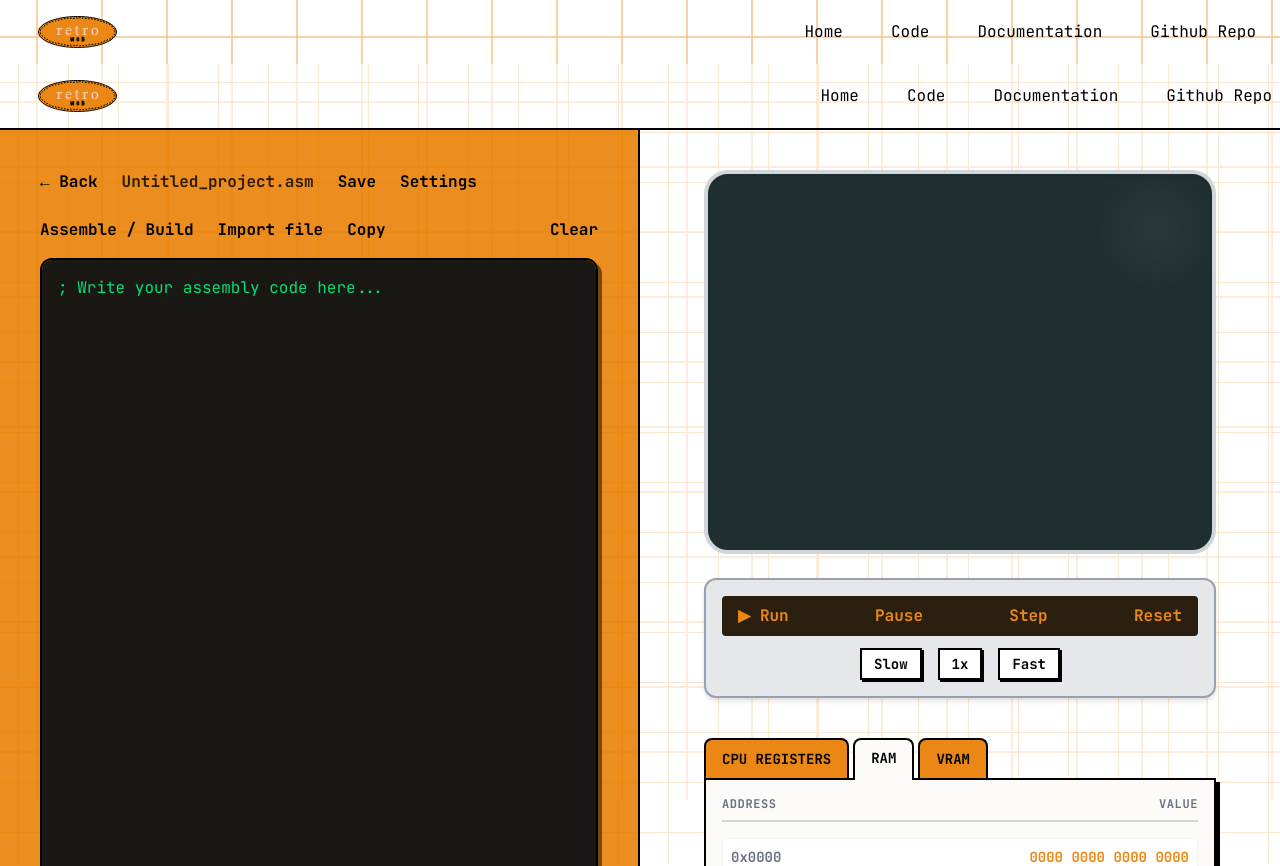
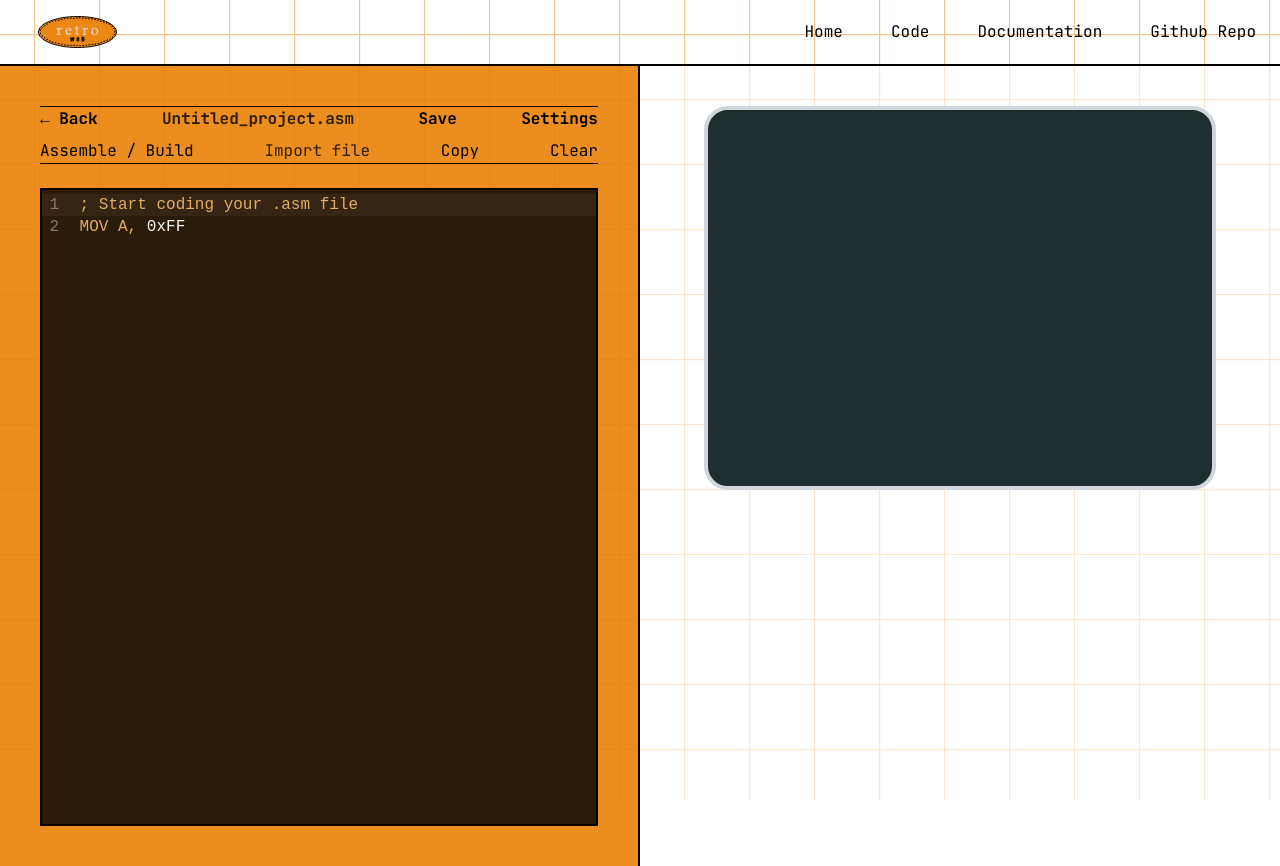
Before and after one commit to Niredxl/retro-web, a React (Vite) app in the folder frontend/: page /code in a window 1280 px wide. Shown: the top 866 px of the page. Built offline with nearby package versions, Linux system fonts and the light colour scheme.

Commit message:
started work on editor page

```diff
--- a/frontend/package.json
+++ b/frontend/package.json
@@ -10,12 +10,18 @@
     "preview": "vite preview"
   },
   "dependencies": {
+    "@codemirror/lang-cpp": "^6.0.3",
+    "@codemirror/theme-one-dark": "^6.1.3",
     "@cursorify/react": "^0.0.43",
     "@tailwindcss/vite": "^4.1.18",
+    "@uiw/codemirror-themes": "^4.25.4",
+    "@uiw/react-codemirror": "^4.25.4",
     "autoprefixer": "^10.4.23",
     "classnames": "^2.5.1",
+    "codemirror": "^6.0.2",
     "framer-motion": "^12.27.1",
     "gsap": "^3.14.2",
+    "monaco-editor": "^0.55.1",
     "postcss": "^8.5.6",
     "react": "^19.2.0",
     "react-dom": "^19.2.0",
--- a/frontend/src/App.jsx
+++ b/frontend/src/App.jsx
@@ -7,7 +7,7 @@ import PageLoader from './component/PageLoader'
 import Squares from './component/Squares';
 import AnimatedLink from './component/AnimatedLinks';
 import NavBar from './component/NavBar';
-import Code from './reference/Codeg'
+import Editor from './links/Editor';
 import Home from "./links/Home"
 import DocsHome from './links/DocsHome';
 import Docs from './links/Docs';
@@ -50,7 +50,7 @@ function App() {
                 <Routes location={location}>
                   <Route path="/" element={<Home />} />
                   <Route path="/docs" element={<DocsHome />} />
-                  <Route path="/code" element={<Code />} />
+                  <Route path="/code" element={<Editor />} />
                   <Route path="/docs/*" element={<Docs />} />
                 </Routes>
               </motion.div>)
--- a/frontend/src/links/Docs.jsx
+++ b/frontend/src/links/Docs.jsx
@@ -1,4 +1,3 @@
-
 import SidebarLayout from "../component/SidebarLayout";
 import PageTransition from "../component/PageTransition";
 
--- /dev/null
+++ b/frontend/src/links/Editor.jsx
@@ -0,0 +1,74 @@
+import SidebarLayout from "../component/SidebarLayout";
+import PageTransition from "../component/PageTransition";
+
+import {useState, useEffect } from 'react';
+import CodeMirror from '@uiw/react-codemirror';
+import { cpp } from '@codemirror/lang-cpp'; // Good fallback for Assembly
+import { createTheme } from '@uiw/codemirror-themes';
+import { tags as t } from '@lezer/highlight';
+
+const retroTheme = createTheme({
+  theme: 'dark',
+  settings: {
+    background: '#2B1B09', // Matches your inner editor color
+    foreground: '#E1AD66', // Retro orange-tinted text
+    caret: '#FFFFFF',
+    selection: '#4D361A',
+    gutterBackground: '#2B1B09',
+    gutterForeground: '#8a7b6a',
+    lineHighlight: '#362512',
+  },
+  styles: [
+    { tag: t.keyword, color: '#FF8C00' },
+    { tag: t.comment, color: '#705e4a' },
+    { tag: t.number, color: '#f8f8f2' },
+  ],
+});
+function Editor(){
+    const [activeTab, setActiveTab] = useState('RAM');
+
+    const memoryRows = Array(8).fill("0000 0000 0000 0000");
+
+    const [code, setCode] = useState('; Start coding your .asm file\nMOV A, 0xFF');
+    return(
+   <div className="relative z-10 flex flex-col lg:flex-row flex-1 overflow-hidden border-t-2">
+      <section className="w-full h-screen lg:w-1/2 bg-primary/95 p-6 lg:p-10 flex flex-col border-r-2 border-black font-mono">
+
+        <div className="flex flex-wrap gap-6 mb-2 text-sm md:text-base font-bold justify-between border-t-1">
+            <button className="hover:underline">← Back</button>
+            <span className="opacity-80">Untitled_project.asm</span>
+            <button className="hover:underline">Save</button>
+            <button className="hover:underline">Settings</button>
+        </div>
+
+        <div className="flex flex-wrap gap-6 mb-6 text-sm md:text-base justify-between border-b-1 ">
+            <button className="hover:underline">Assemble / Build</button>
+            <span className="opacity-80">Import file</span>
+            <button className="hover:underline">Copy</button>
+            <button className="hover:underline">Clear</button>
+        </div>
+
+        <CodeMirror
+        value={code}
+        height="100%"
+        theme={retroTheme}
+        extensions={[cpp()]}
+        onChange={(value) => setCode(value)}
+        style={{
+            fontSize: '16px',
+            height: '100%',
+            border: '2px solid #000' // Optional: match the UI stroke
+        }}
+        />
+
+      </section>
+
+      <section className="w-full lg:w-1/2 bg-white/80 p-6 lg:p-10 flex flex-col items-center overflow-y-auto">
+        <div className="w-full max-w-lg aspect-[4/3] bg-[#1f2e2e] rounded-3xl border-4 border-gray-300 shadow-inner mb-6 relative"></div>
+      </section>
+
+    </div>
+);
+}
+
+export default Editor;
```
Also changed, not shown: 1 other file (tests, documents, lock files or other folders).
